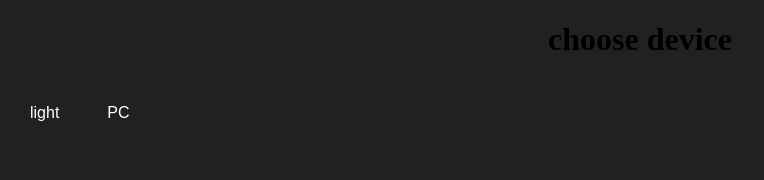
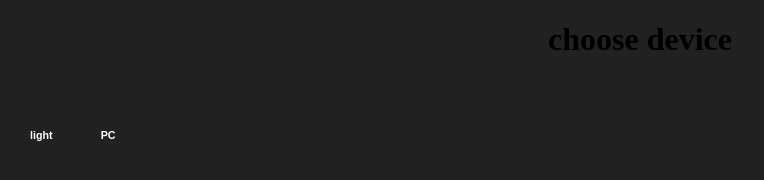
Before and after one commit to kaiproduction/app, a plain HTML site: page Remote.html in a window 1280 px wide. Shown: the whole page, without its empty margins (0-764 px from the left). Drawn offline with Linux system fonts and the light colour scheme.

Commit message:
Update Remote.html

```diff
--- a/Remote.html
+++ b/Remote.html
@@ -14,7 +14,7 @@
 <h1>choose device</h1>
 </center>
 </header>
-<button class="button button2">light</button>
-<button class="button button2">PC</button>
+<button class="button button2"><h6>light</h6></button>
+<button class="button button2"><h6>PC</h6></button>
     </body>
     </html>
```
